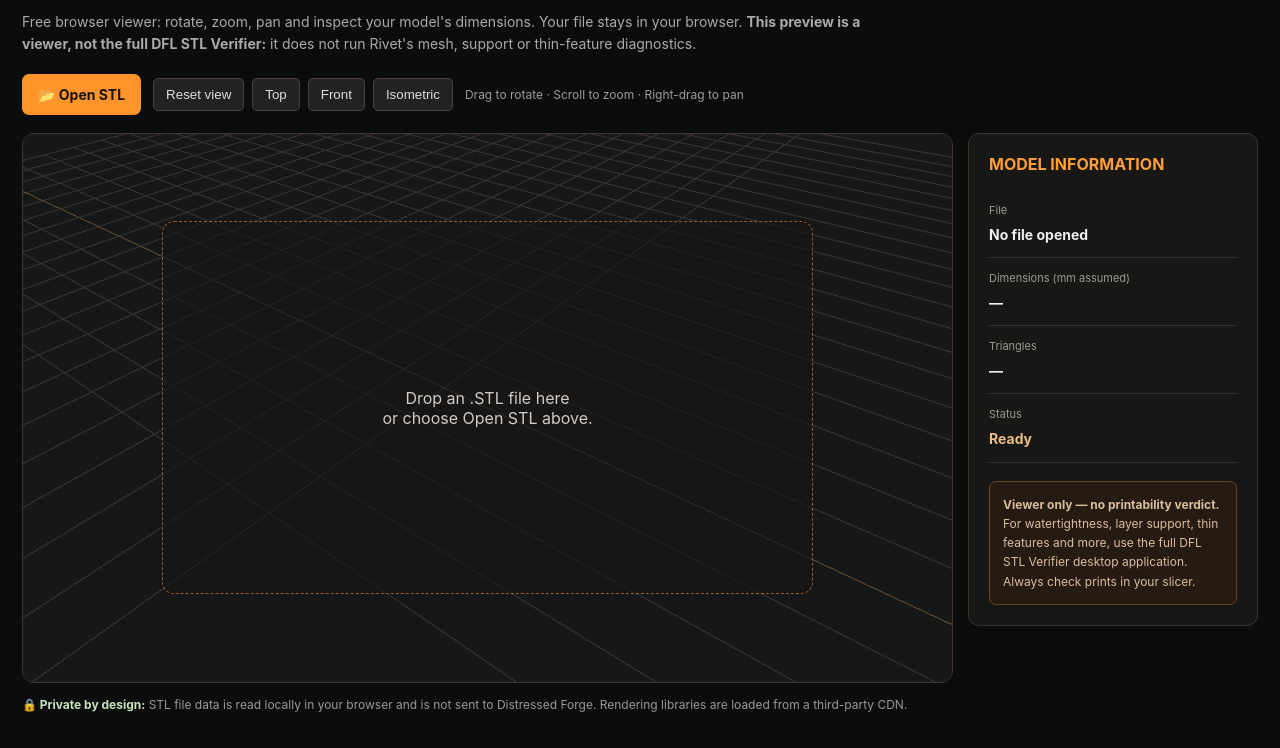
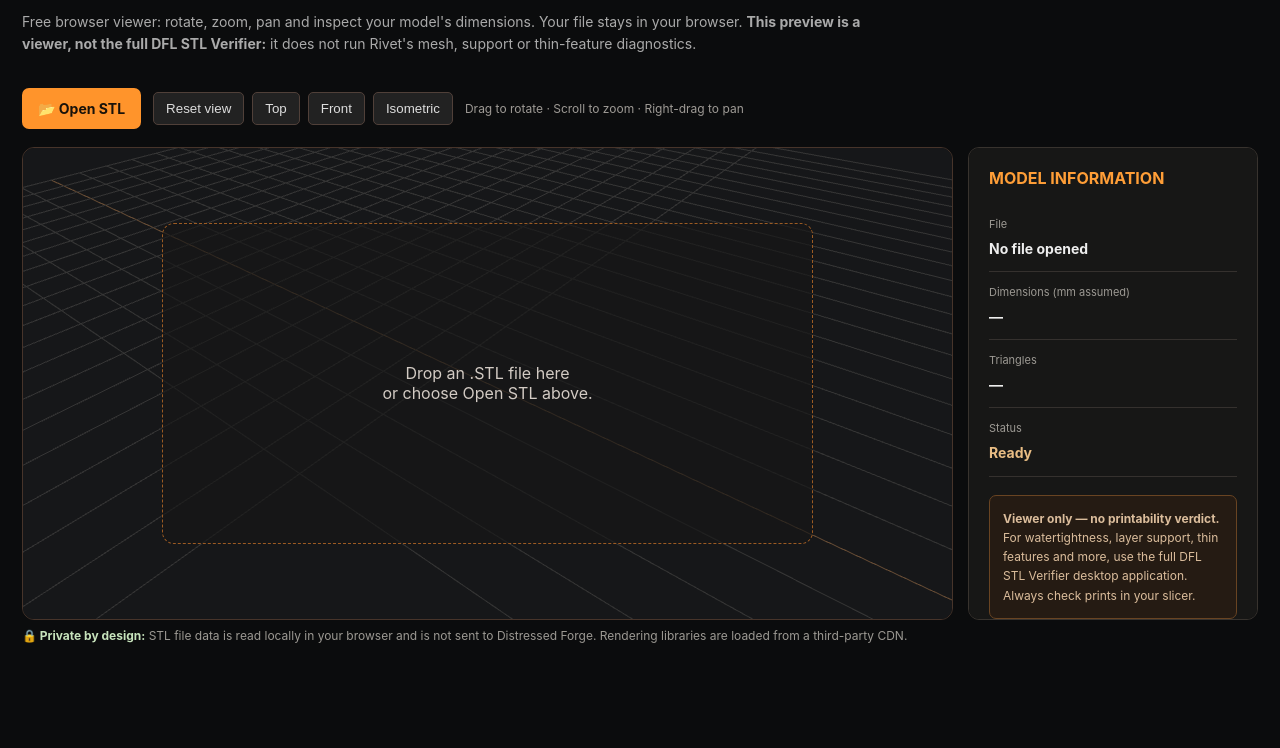
Before and after one commit to distressedforge/distressedforge-site, a plain HTML site: page tools/stl-viewer/index.html in a window 1280 px wide. Shown: the part 145-893 px from the top of the page. After the commit the page ends 800 px from the top, so only its background shows below. Drawn offline with nearby package versions, Linux system fonts and the light colour scheme.

Commit message:
Keep STL viewer desktop workspace fixed and prevent outer scroll during model zoom

```diff
--- a/tools/stl-viewer/index.html
+++ b/tools/stl-viewer/index.html
@@ -13,6 +13,18 @@ main{max-width:1530px;margin:auto;padding:22px}h1{margin:0;font-size:clamp(25px,
 .panel h2{font-size:16px;color:#ff9e37;margin:0 0 16px}.stat{padding:13px 0;border-bottom:1px solid #35312e}.stat small{display:block;color:#9c9993;font-size:11px;margin-bottom:7px}.stat strong{font-size:14px;overflow-wrap:anywhere}#status{color:#e9bd84;line-height:1.5}.notice{margin-top:18px;padding:13px;border:1px solid #694422;background:#251b13;color:#dbbd9c;border-radius:7px;font-size:12px;line-height:1.6}
 .privacy{margin:14px 0;color:#9c9993;font-size:12px}.privacy b{color:#c7e3bc}.viewbuttons{display:flex;flex-wrap:wrap;gap:8px}.viewbuttons button{padding:8px 12px;background:#222;border:1px solid #504039;color:#ddd;border-radius:5px;cursor:pointer}
 @media(max-width:750px){main{padding:14px}.workspace{grid-template-columns:1fr}.viewport{height:54vh;min-height:350px}.panel{display:grid;grid-template-columns:1fr 1fr;gap:0 12px}.panel h2,.panel .notice{grid-column:1/-1}}
+/* Desktop: keep the page fixed and let the STL workspace own its interactions. */
+@media (min-width:751px) {
+  html,body{height:100%;overflow:hidden}
+  body{display:flex;flex-direction:column;height:100dvh}
+  header{flex:0 0 auto}
+  main{flex:1 1 auto;min-height:0;width:100%;display:flex;flex-direction:column;padding-bottom:12px}
+  .workspace{flex:1 1 auto;min-height:0}
+  .viewport{height:100%;min-height:0;max-height:none;overscroll-behavior:contain}
+  .panel{max-height:100%;overflow-y:auto;overscroll-behavior:contain}
+  .privacy{flex:0 0 auto;margin:8px 0 0}
+}
+.viewport{overscroll-behavior:contain}
 </style>
 <script type="importmap">{"imports":{"three":"https://cdn.jsdelivr.net/npm/three@0.160.1/build/three.module.js","three/addons/":"https://cdn.jsdelivr.net/npm/three@0.160.1/examples/jsm/"}}</script>
 </head><body>
@@ -38,6 +50,8 @@ const scene=new THREE.Scene();scene.background=new THREE.Color('#161719');
 const camera=new THREE.PerspectiveCamera(42,1,.01,100000);
 const renderer=new THREE.WebGLRenderer({canvas,antialias:true});renderer.setPixelRatio(Math.min(window.devicePixelRatio||1,2));
 const controls=new OrbitControls(camera,renderer.domElement);controls.enableDamping=true;
+// Wheel input over the 3D canvas belongs to model zoom, not the outer page.
+canvas.addEventListener('wheel',event=>event.preventDefault(),{passive:false});
 scene.add(new THREE.HemisphereLight(0xffffff,0x4c3b30,2.1));
 const light=new THREE.DirectionalLight(0xffffff,2.2);light.position.set(4,8,7);scene.add(light);
 const grid=new THREE.GridHelper(200,40,0x674c34,0x353535);scene.add(grid);
```
